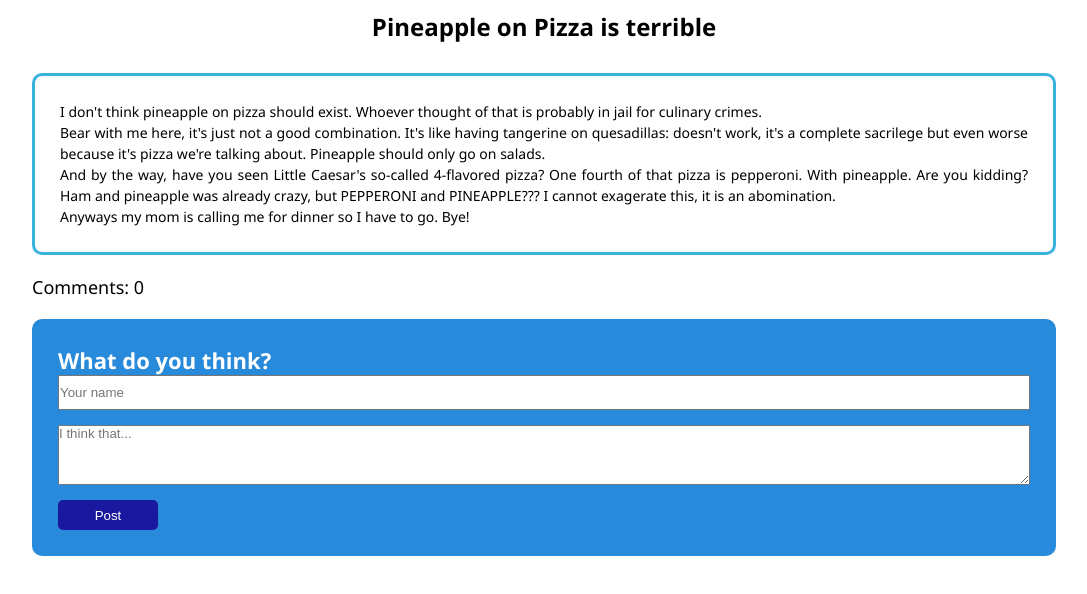
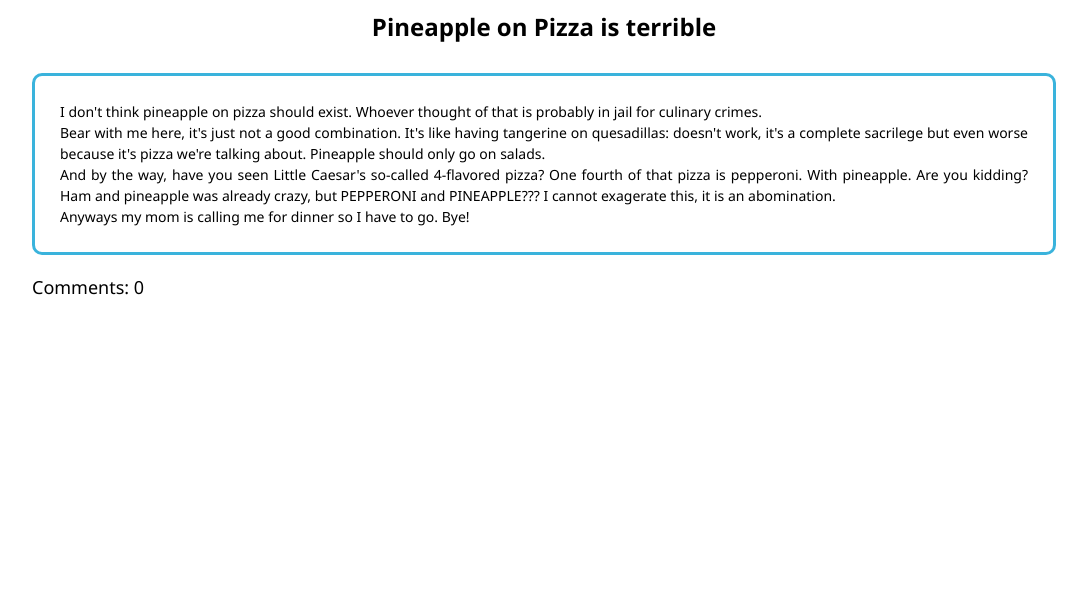
Before and after one commit to ccm-codeit/cursoReact, a React (Create React App) app: page / in a window 1280 px wide. Shown: the top 594 px of the page, without its empty margins (96-1183 px from the left). Built offline with nearby package versions, Linux system fonts and the light colour scheme.

Commit message:
Create Begin branch, removed OpinionCar component and styles, Hooks, and props logic. StKeep pos

```diff
--- a/src/App.js
+++ b/src/App.js
@@ -1,81 +1,12 @@
 import "./styles/App.css";
-import OpinionCard from "./components/OpinionCard";
-import Post from "./components/Post";
-import { useState } from "react";
-//Test
+import Post from './components/Post'
+
 function App() {
-  const [card, setCard] = useState({
-    // la información de los inputs
-    title: "",
-    description: "",
-  });
-
-  const [cards, setCards] = useState([]); // lista de nuestras 'Opinion Cards'
-
-  const handleOnChange = (e) => {
-    // manejador de cambios en input
-    setCard({
-      ...card,
-      [e.target.name]: e.target.value,
-    });
-  };
-
-  const handleOnDelete = (index) => {
-    cards.filter(() => {
-      return setCards(cards.filter((card, i) => i !== index));
-    });
-  };
-
-  const onSubmit = (e) => {
-    // agrega una nueva card a la lista de cards
-    e.preventDefault(); // evita que recargue la página
-    setCards((cards) => [card, ...cards]);
-    console.log(cards);
-  };
 
   return (
     <div className="App">
       <div className="Main-Wrapper">
-        <Post count={cards.length} />
-
-        <div className="Comment-Section">
-          <form className="Form-Wrapper">
-            <p className="Form-Title">What do you think?</p>
-            <label className="Title-Contanier">
-              <input
-                className="Title-Input"
-                name="title"
-                placeholder="Your name"
-                onChange={handleOnChange}
-              />
-            </label>
-
-            <label className="Desc-Contanier">
-              <textarea
-                name="description"
-                placeholder="I think that..."
-                onChange={handleOnChange}
-                className="Desc-Input"
-              />
-            </label>
-
-            <button className="Add-Button" onClick={onSubmit}>
-              Post
-            </button>
-          </form>
-
-          <div>
-            {cards.map((card, index) => {
-              return (
-                <OpinionCard
-                  title={card.title}
-                  description={card.description}
-                  onDelete={() => handleOnDelete(index)}
-                />
-              );
-            })}
-          </div>
-        </div>
+        <Post/>
       </div>
     </div>
   );
--- a/src/components/OpinionCard.js
+++ /dev/null
@@ -1,16 +0,0 @@
-import React from "react";
-import "../styles/App.css";
-
-function OpinionCard(props) {
-  return (
-    <div className="Card-Wrapper">
-      <p className="Card-Title">{props.title}</p>
-      <p className="Card-Description">{props.description}</p>
-      <button className="Delete-Button" onClick={props.onDelete}>
-        Delete
-      </button>
-    </div>
-  );
-}
-
-export default OpinionCard;
--- a/src/components/Post.js
+++ b/src/components/Post.js
@@ -2,7 +2,8 @@ import React from 'react'
 import '../styles/App.css'
 
 export default function Post(props) {
-    const count = props.count;
+
+    //
     return (
         <div className="Post-Section">
             <div>
@@ -21,7 +22,7 @@ export default function Post(props) {
                 </p>
                 </div>
                 <div className="Count-Wrapper">
-                    <p>Comments: {count}</p>
+                    <p>Comments: 0</p>
                 </div>
             </div>
         </div>
--- a/src/styles/App.css
+++ b/src/styles/App.css
@@ -48,92 +48,3 @@ html{
 }
 
 /*POST STYLES END*/
-
-.Comment-Section {
-    width: 100%;
-}
-
-.Card-Wrapper{
-    background-color: rgb(58, 179, 220);
-    border: 1px solid transparent;
-    border-radius: 10px;
-    max-width: 1024px;
-    margin: 20px auto;
-    padding: 25px;
-    color: white;
-}
-
-.Card-Title{
-    font-size: 2.5rem;
-    font-weight: 500;
-    margin-bottom: 15px;
-}
-
-.Card-Description {
-    font-size: 1.6rem;
-    margin-bottom: 15px;
-}
-
-
-
-.Delete-Button{
-    background-color:rgb(238, 82, 25);
-    border: 1px solid transparent;
-    border-radius: 5px;
-    width: 100px;
-    height: 30px;
-    color: white;
-}
-
-.Delete-Button:hover{
-    outline: none;
-    background-color: red;
-}
-
-.Title-Contanier, .Desc-Contanier {
-    display: flex;
-    flex-direction: column;
-}
-
-.Form-Wrapper{
-    padding: 25px 50px;
-    font-size: 1.6rem;
-    background-color: rgb(40, 138, 218);
-    border: 1px solid transparent;
-    border-radius: 10px;
-    max-width: 1024px;
-    margin: 20px auto;
-    padding: 25px;
-}
-
-.Form-Title {
-    font-size: 2.2rem;
-    color: white;
-    font-weight: bold;
-}
-
-.Title-Input {
-    width: 100%;
-    height: 35px;
-    margin-bottom: 15px;
-}
-
-.Desc-Input {
-    width: 100%;
-    height: 60px;
-    margin-bottom:15px;
-}
-
-textarea {
-    font-family: Arial, Helvetica, sans-serif;
-}
-
-
-.Add-Button{
-    background-color:rgb(26, 24, 158);
-    border: 1px solid transparent;
-    border-radius: 5px;
-    width: 100px;
-    height: 30px;
-    color: white;
-}
```
